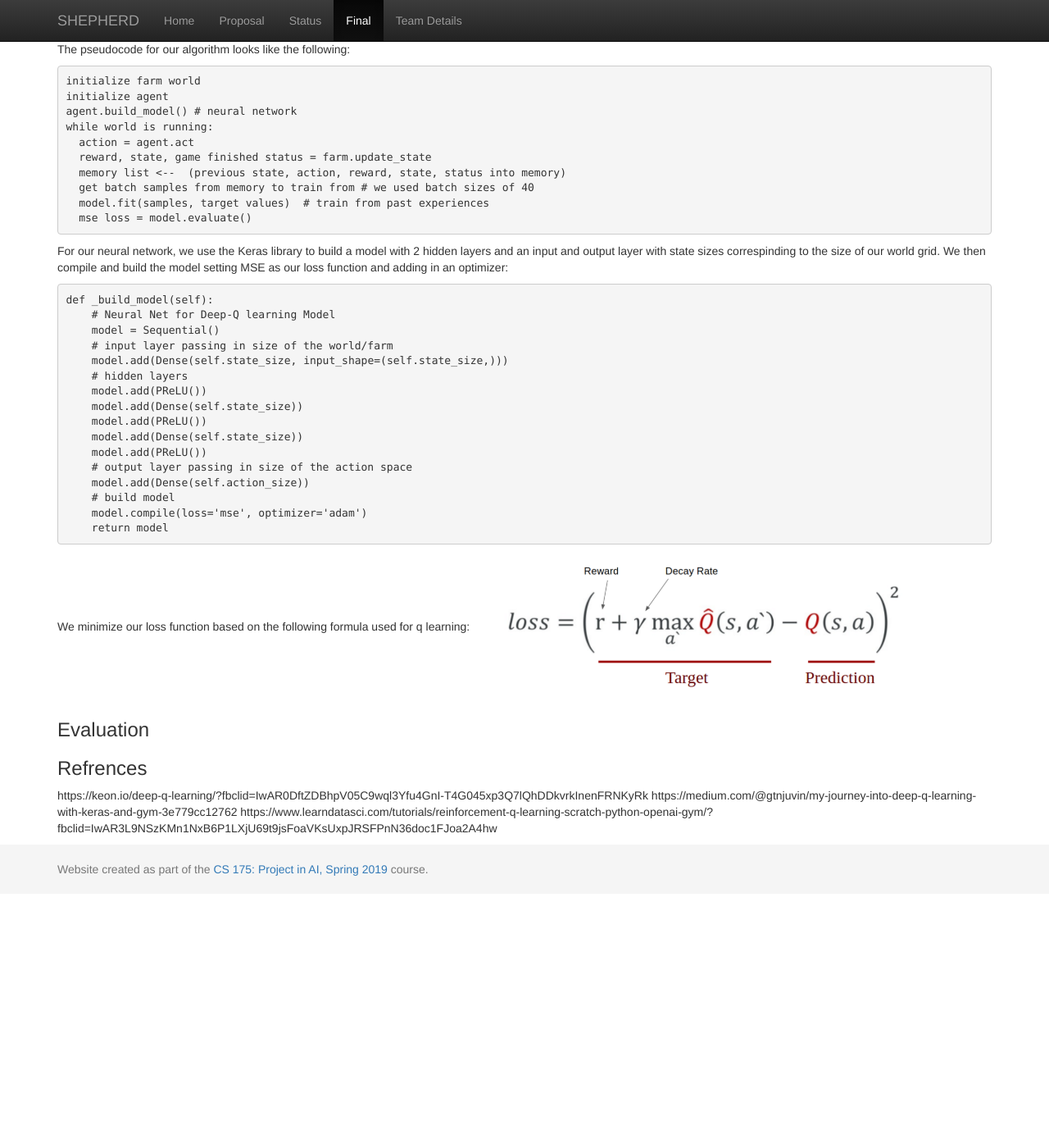
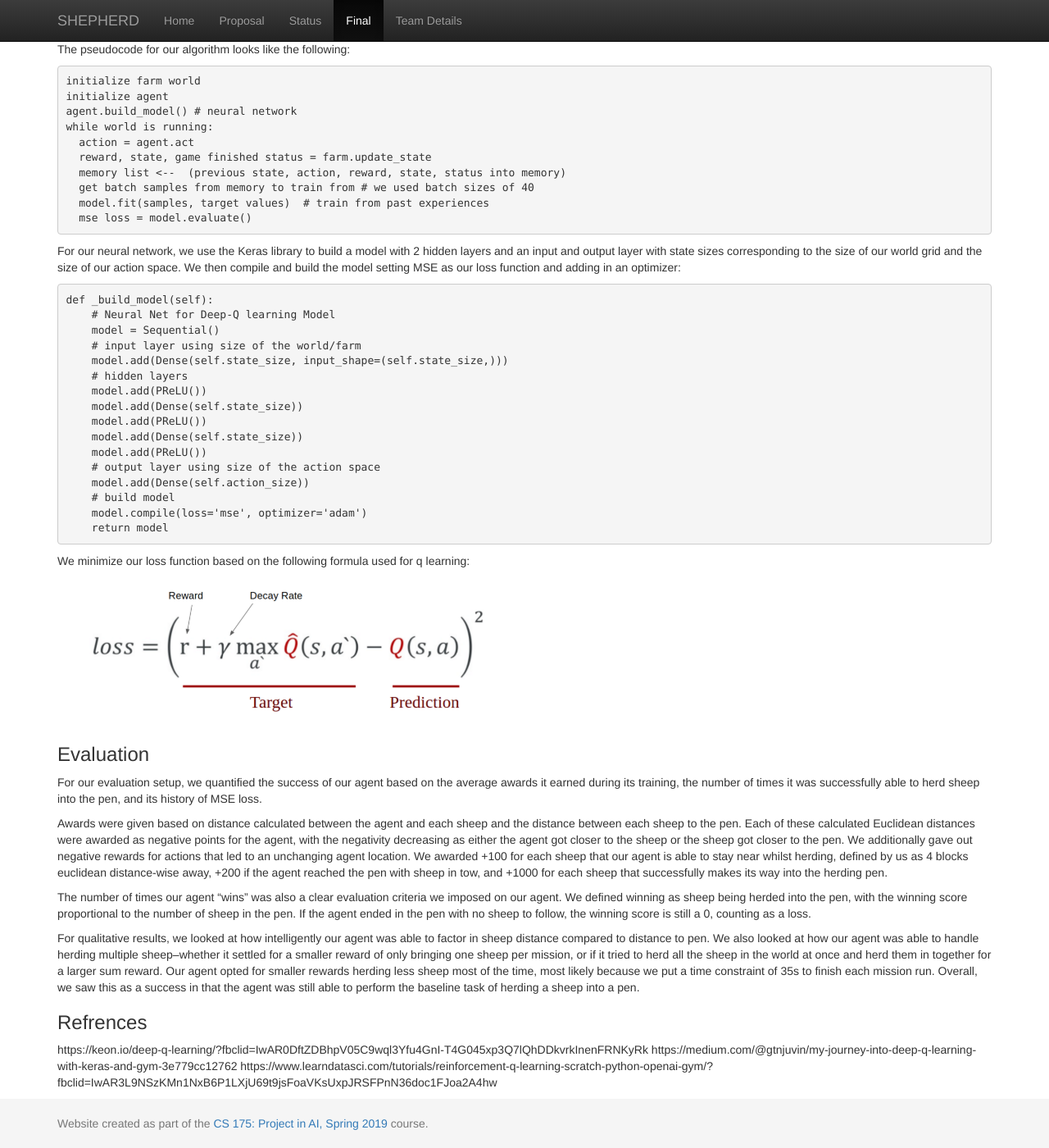
Before and after one commit to joycele/Shepherd, a Jekyll site: the page built from docs/final.md, in a window 1280 px wide and 1400 px high, scrolled down 1881 px. Shown: the whole window at 82% size. Built offline with Jekyll 4.4.1, drawn with Linux system fonts in a browser that asks for light colours; before the commit the page ends 2971 px from its top, so only the background shows below that.

Commit message:
Put in evaluation criteria, still need to insert graphs

````diff
--- a/docs/final.md
+++ b/docs/final.md
@@ -55,13 +55,14 @@ while world is running:
   mse loss = model.evaluate()
 ```
 
-For our neural network, we use the Keras library to build a model with 2 hidden layers and an input and output layer with state sizes correspinding to the size of our world grid. We then compile and build the model setting MSE as our loss function and adding in an optimizer:
+
+For our neural network, we use the Keras library to build a model with 2 hidden layers and an input and output layer with state sizes corresponding to the size of our world grid and the size of our action space. We then compile and build the model setting MSE as our loss function and adding in an optimizer:
 
 ```python
 def _build_model(self):
     # Neural Net for Deep-Q learning Model
     model = Sequential()
-    # input layer passing in size of the world/farm
+    # input layer using size of the world/farm
     model.add(Dense(self.state_size, input_shape=(self.state_size,)))
     # hidden layers
     model.add(PReLU())
@@ -69,17 +70,28 @@ def _build_model(self):
     model.add(PReLU())
     model.add(Dense(self.state_size))
     model.add(PReLU())
-    # output layer passing in size of the action space
+    # output layer using size of the action space
     model.add(Dense(self.action_size))
     # build model
     model.compile(loss='mse', optimizer='adam')
     return model
 ```
 
+
 We minimize our loss function based on the following formula used for q learning:
+
 ![MSE Loss](./img/mse.png)
 
 ### Evaluation
+For our evaluation setup, we quantified the success of our agent based on the average awards it earned during its training, the number of times it was successfully able to herd sheep into the pen, and its history of MSE loss.
+
+Awards were given based on distance calculated between the agent and each sheep and the distance between each sheep to the pen. Each of these calculated Euclidean distances were awarded as negative points for the agent, with the negativity decreasing as either the agent got closer to the sheep or the sheep got closer to the pen. We additionally gave out negative rewards for actions that led to an unchanging agent location. We awarded +100 for each sheep that our agent is able to stay near whilst herding, defined by us as 4 blocks euclidean distance-wise away, +200 if the agent reached the pen with sheep in tow, and +1000 for each sheep that successfully makes its way into the herding pen.
+
+The number of times our agent "wins" was also a clear evaluation criteria we imposed on our agent. We defined winning as sheep being herded into the pen, with the winning score proportional to the number of sheep in the pen. If the agent ended in the pen with no sheep to follow, the winning score is still a 0, counting as a loss.
+
+For qualitative results, we looked at how intelligently our agent was able to factor in sheep distance compared to distance to pen. We also looked at how our agent was able to handle herding multiple sheep--whether it settled for a smaller reward of only bringing one sheep per mission, or if it tried to herd all the sheep in the world at once and herd them in together for a larger sum reward. Our agent opted for smaller rewards herding less sheep most of the time, most likely because we put a time constraint of 35s to finish each mission run. Overall, we saw this as a success in that the agent was still able to perform the baseline task of herding a sheep into a pen.
+
+
 
 ### Refrences
 https://keon.io/deep-q-learning/?fbclid=IwAR0DftZDBhpV05C9wql3Yfu4GnI-T4G045xp3Q7lQhDDkvrkInenFRNKyRk
````
